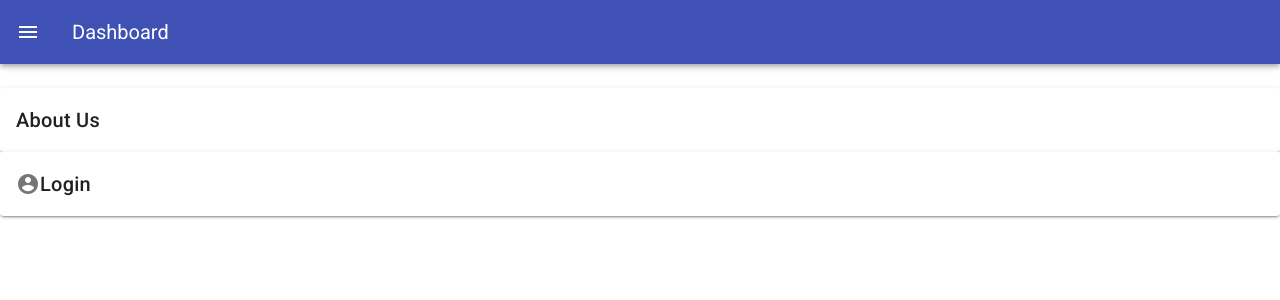
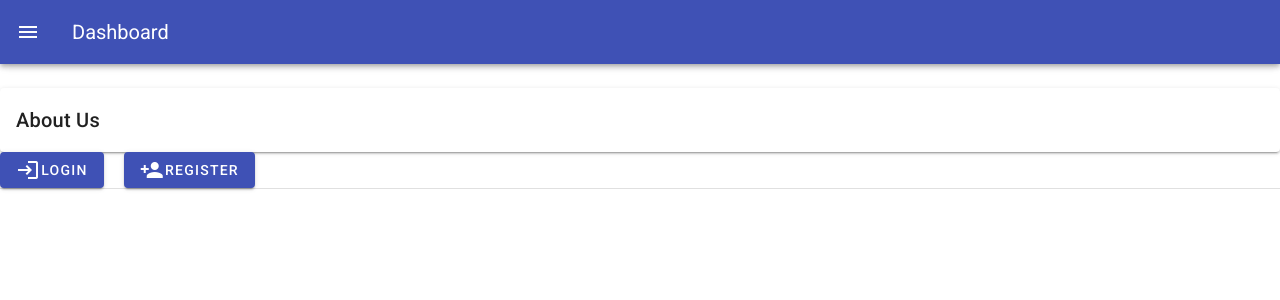
Before and after one commit to abdullah4a/SuperAdmin, a Vue app: page /about in a window 1280 px wide. Shown: the top 300 px of the page. Built offline with nearby package versions, Linux system fonts and the light colour scheme.

Commit message:
NotFound added and dealing with data table data table

```diff
--- a/src/components/Dashboard.vue
+++ b/src/components/Dashboard.vue
@@ -4,21 +4,23 @@
       <v-card-title>
         {{ ClassName }}
       </v-card-title>
-      <v-card-content>
       <v-data-table
         :headers="headers"
         :items="Items"
         :items-per-page="2"
         item-key="name"
+        sort-by="name"
+        multi-sort
+        group-by="price"
         class="elevation-3"
         :footer-props="{
           showFirstLastPage: true,
           prevIcon: 'mdi-minus',
           nextIcon: 'mdi-plus',
         }"
+        show-group-by
       >
       </v-data-table>
-      </v-card-content>
     </v-card>
   </v-app>
 </template>
@@ -28,10 +30,11 @@ import Vue from "vue";
 import Component from "vue-class-component";
 @Component({})
 export default class Dashboard extends Vue {
+  serch = "";
   private ClassName = "DashBoard";
   private headers = [
     {
-      text: "Item (1Kg serving)",
+      text: "Item",
       align: "start",
       value: "name",
     },
--- a/src/components/Login.vue
+++ b/src/components/Login.vue
@@ -1,10 +1,87 @@
 <template>
-  <v-app>
+  <v-dialog v-model="dialog" width="500">
+    <template v-slot:activator="{ on, attrs }">
+      <v-divider></v-divider>
+      <v-btn
+        color="indigo"
+        class="mx-5 rounded"
+        dark
+        v-bind="attrs"
+        v-on="on"
+        @click="register = true"
+      >
+        <v-icon>mdi-account-plus</v-icon>
+        <span>Register</span>
+      </v-btn>
+      <v-btn
+        color="indigo"
+        dark
+        v-bind="attrs"
+        v-on="on"
+        @click="register = false"
+      >
+        <v-icon>mdi-login</v-icon>
+        <span>Login</span>
+      </v-btn>
+    </template>
     <v-card>
-      <v-card-title>
-        <v-icon>mdi-account-circle</v-icon>
-        <span> Login</span>
+      <v-card-title class="text-h5 lighten-2" v-if="register === false">
+        <span>Login</span>
+        <v-spacer></v-spacer>
+        <v-icon>mdi-account</v-icon>
       </v-card-title>
+      <v-card-title class="text-h5 lighten-2" v-else>
+        <span>Register</span>
+        <v-spacer></v-spacer>
+        <v-icon>mdi-account-plus</v-icon>
+      </v-card-title>
+      <v-card-text v-if="register === false">
+        <v-text-field label="Username"></v-text-field>
+        <v-text-field label="Passwword" counter="10" type="password">
+        </v-text-field>
+      </v-card-text>
+
+      <v-card-text v-else>
+        <v-text-field label="Full Name"></v-text-field>
+        <v-text-field label="Email" type="email"></v-text-field>
+        <v-text-field label="Username"></v-text-field>
+        <v-text-field label="Passwword" counter="10" type="password">
+        </v-text-field>
+        <v-text-field label="Confirm Passwword" counter="10" type="password">
+        </v-text-field>
+      </v-card-text>
+      <v-divider></v-divider>
+
+      <v-card-actions>
+        <v-spacer></v-spacer>
+        <v-btn
+          color="primary"
+          text
+          @click="dialog = false"
+          v-if="register === true"
+        >
+          <v-icon>mdi-account-plus</v-icon>
+          <span>Register</span>
+        </v-btn>
+        <v-btn
+          color="success"
+          text
+          @click="dialog = false"
+          v-if="register === false"
+        >
+          <v-icon>mdi-login</v-icon>
+          <span>Login</span>
+        </v-btn>
+      </v-card-actions>
     </v-card>
-  </v-app>
+  </v-dialog>
 </template>
+<script lang="ts">
+import Vue from "vue";
+import Component from "vue-class-component";
+@Component
+export default class Home extends Vue {
+  private dialog = false;
+  private register = false;
+}
+</script>
--- a/src/router/index.ts
+++ b/src/router/index.ts
@@ -1,29 +1,36 @@
-import Vue from 'vue'
-import VueRouter, { RouteConfig } from 'vue-router'
-import Home from '../views/Home.vue'
+import Vue from "vue";
+import VueRouter, { RouteConfig } from "vue-router";
+import Home from "../views/Home.vue";
+import NotFound from "../views/NotFound.vue";
 
-Vue.use(VueRouter)
+Vue.use(VueRouter);
 
 const routes: Array<RouteConfig> = [
   {
-    path: '/',
-    name: 'Home',
-    component: Home
+    path: "/",
+    name: "Home",
+    component: Home,
   },
   {
-    path: '/about',
-    name: 'About',
+    path: "/about",
+    name: "About",
     // route level code-splitting
     // this generates a separate chunk (about.[hash].js) for this route
     // which is lazy-loaded when the route is visited.
-    component: () => import(/* webpackChunkName: "about" */ '../views/About.vue')
-  }
-]
+    component: () =>
+      import(/* webpackChunkName: "about" */ "../views/About.vue"),
+  },
+  {
+    path: "/*",
+    name: "Not Found",
+    component: NotFound,
+  },
+];
 
 const router = new VueRouter({
-  mode: 'history',
+  mode: "history",
   base: process.env.BASE_URL,
-  routes
-})
+  routes,
+});
 
-export default router
+export default router;
--- /dev/null
+++ b/src/views/NotFound.vue
@@ -0,0 +1,14 @@
+<template>
+  <v-app>
+    <v-card max-width="700">
+      <v-card-title>
+        <v-avatar size="100">
+          <img
+            src="https://freefrontend.com/assets/img/html-css-404-page-templates/HTML-404-Page.gif"
+          />
+        </v-avatar>
+        <span class="text-h3">Not Found</span>
+      </v-card-title>
+    </v-card>
+  </v-app>
+</template>
```
Also changed, not shown: public/404.gif (added). Lines whose indentation alone changed are shown as unchanged.
